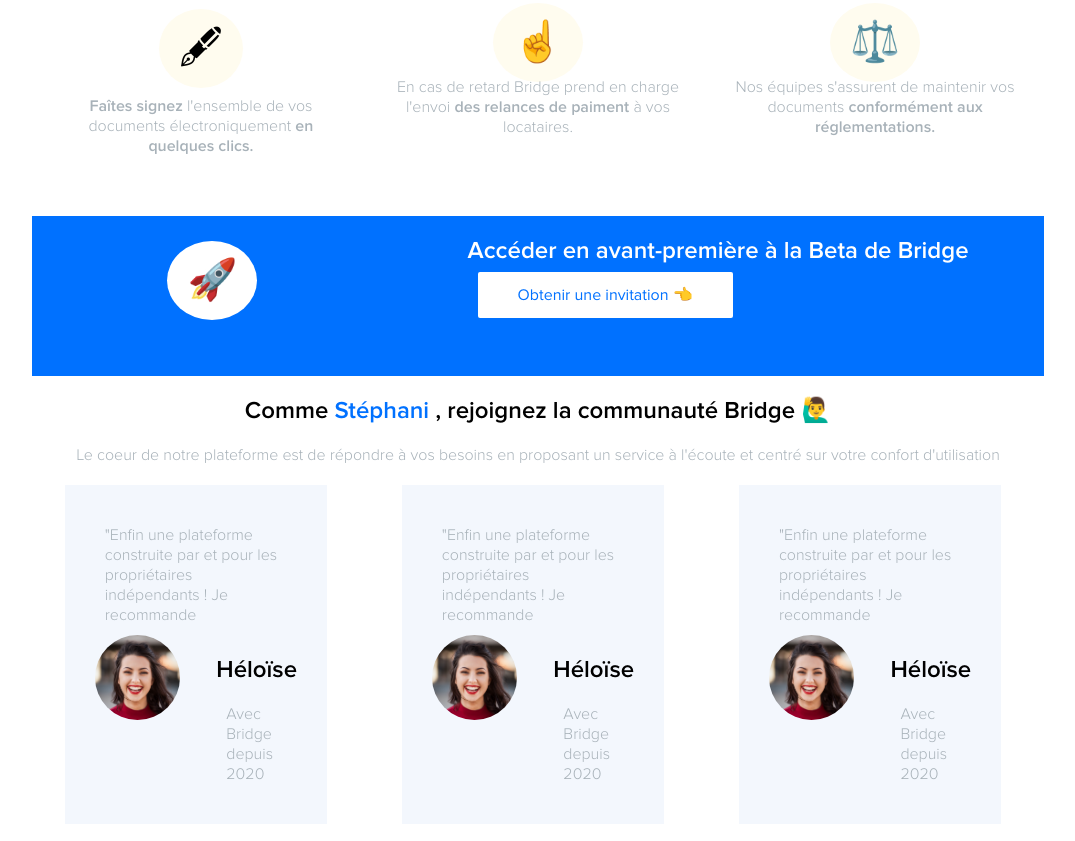
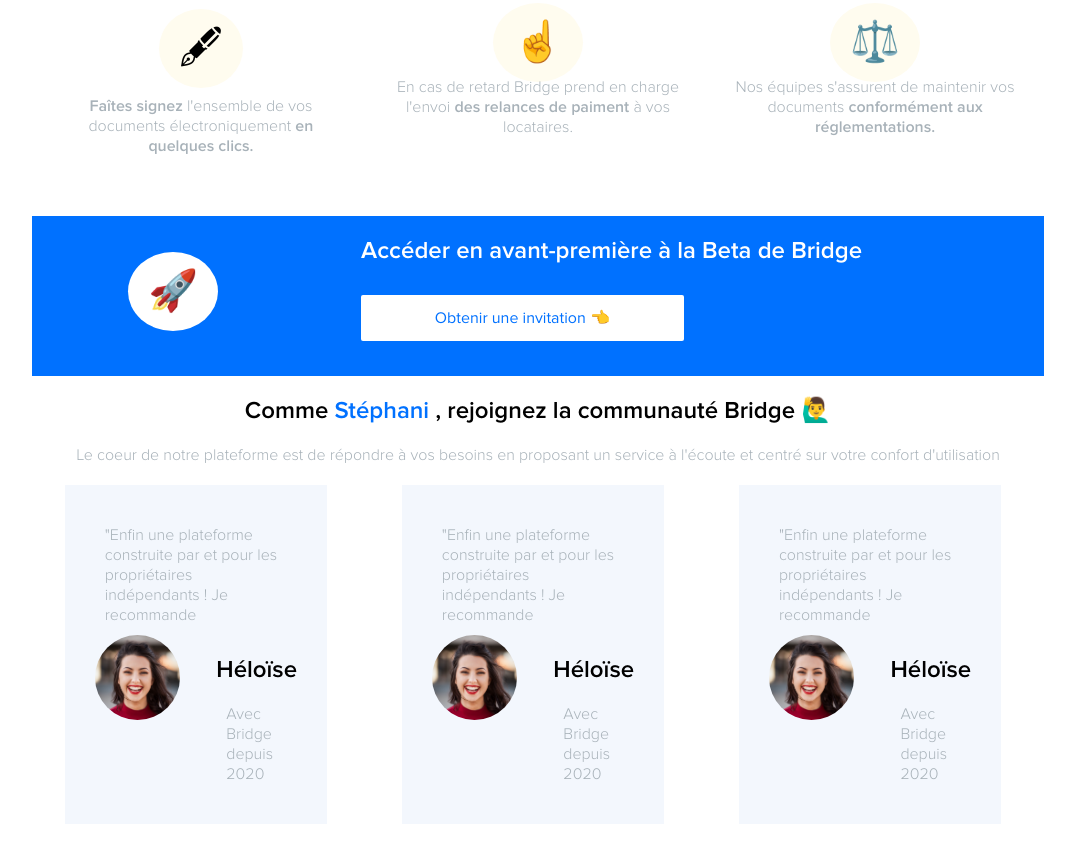
Before and after one commit to bridge-immo/landing, a plain HTML site: page index.html in a window 1280 px wide. Shown: the part 1498-2339 px from the top of the page, without its empty margins (102-1177 px from the left). Drawn offline with nearby package versions, Linux system fonts and the light colour scheme.

Commit message:
fix beta banner

```diff
--- a/css/main.css
+++ b/css/main.css
@@ -72,6 +72,8 @@ p {
     border-radius: 2px;
     text-align: center !important;
     margin: 10px;
+    margin-left: 0px;
+    width: 40%;
 }
 
 .btn-tab:hover {
@@ -203,16 +205,21 @@ p {
     text-align: left;
     background-color: #0071FF;
     color: white;
-    min-height: 20vh;
+    min-height: 160px;
     margin-top: 5%;
 }
 
 .beta-banner > .left {
-    padding: 40px;
+    padding-top: 5%;
+    width: 10%;
+}
+
+.beta-banner > .right {
+    width: 60%;
 }
 
 .right > a {
-    margin-top: 20px;
+    display: inline-block;
 }
 
 /* users reviews */
```
